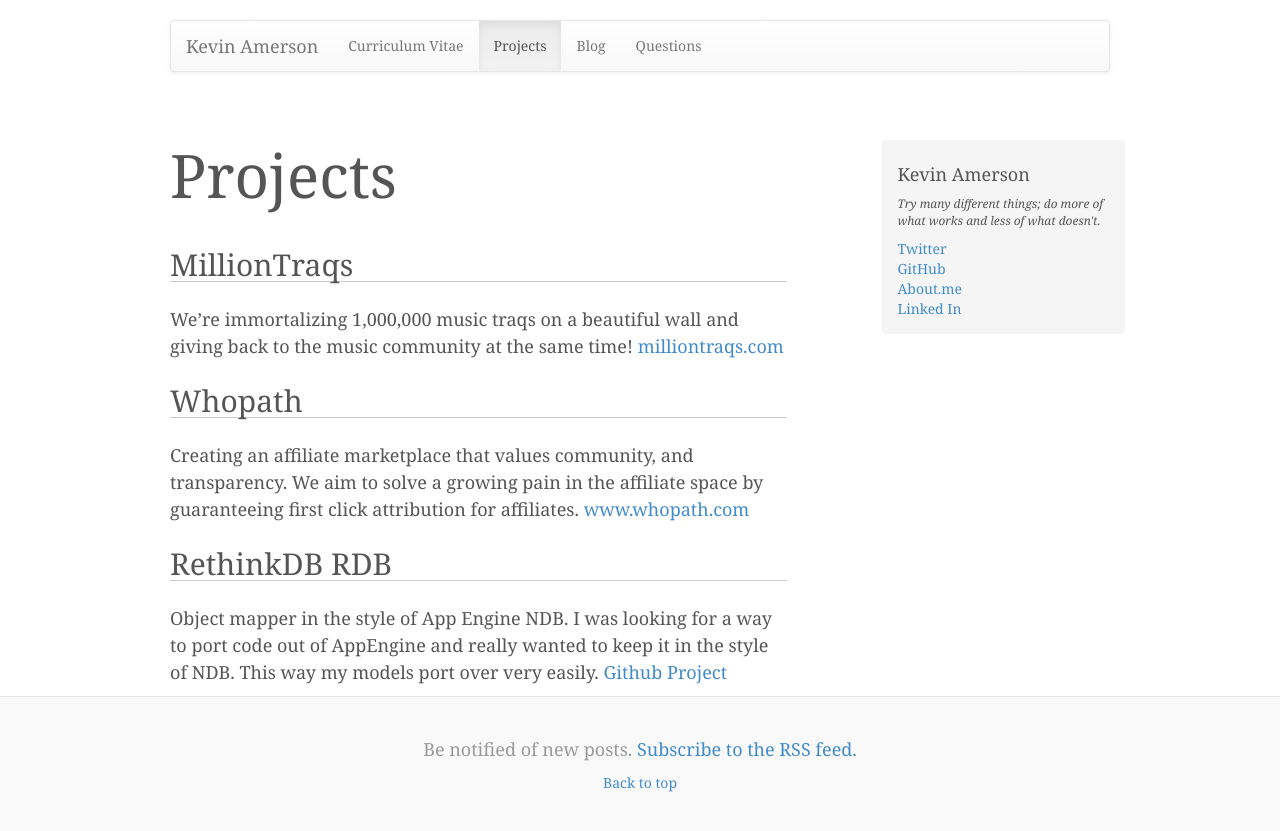
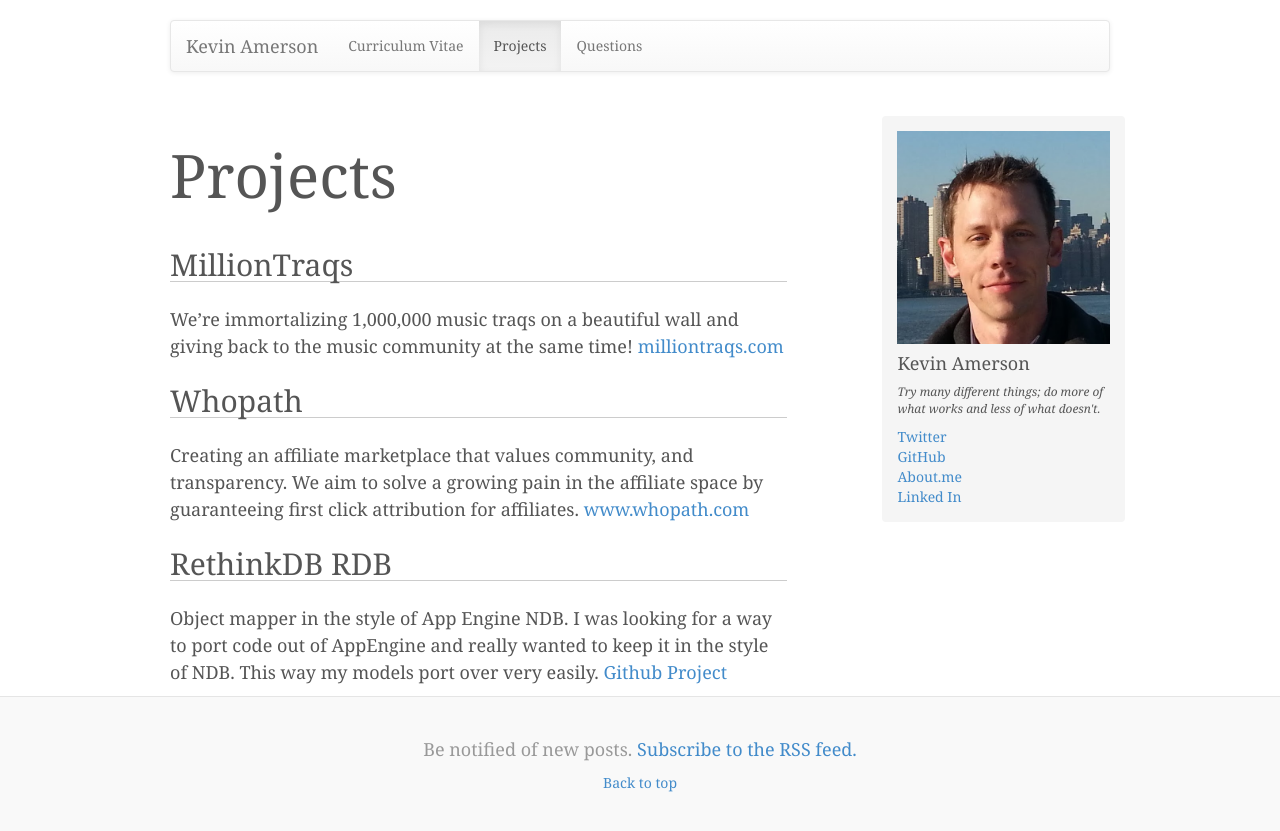
Before and after one commit to rayleyva/caoimhghin.github.io, a Jekyll site: the page built from projects.md, in a window 1280 px wide. Shown: the top 831 px of the page. Built offline with Jekyll 4.4.1, drawn with Linux system fonts in a browser that asks for light colours; nearby versions of some CDN libraries.

Commit message:
some minor changes

```diff
--- a/_includes/head.html
+++ b/_includes/head.html
@@ -4,7 +4,7 @@
     <meta name="viewport" content="width=device-width, initial-scale=1">
     <meta name="description" content="{{ site.description }}">
     <meta name="author" content="Kevin Amerson">
-    <link rel="icon" href="/favicon.ico">
+    <link rel="icon" href="/profile.jpg">
 
     <title>{% if page.title %}{{ page.title }}{% else %}{{ site.title }}{% endif %}</title>
 
--- a/_includes/sidebar.html
+++ b/_includes/sidebar.html
@@ -1,5 +1,6 @@
 <div class="col-sm-3 col-sm-offset-1 blog-sidebar">
     <div class="sidebar-module sidebar-module-inset">
+        <img src="/profile.jpg" style="width:100%" />
         <h4>Kevin Amerson</h4>
         <p class="small"><em>Try many different things; do more of what works and less of what doesn't.</em></p>
         <ol class="list-unstyled">
--- a/_includes/styles.css
+++ b/_includes/styles.css
@@ -95,7 +95,7 @@
 }
 
 .blog-sidebar {
-    margin-top:48px;
+    margin-top:24px;
 }
 /*
  * Footer
--- a/index.html
+++ b/index.html
@@ -2,5 +2,8 @@
 layout: default
 ---
 <div class="home">
-
+    <h3>Recent posts</h3>
+    {% for post in site.posts limit:4 %}
+    <h4><a class="post-link" href="{{ post.url | prepend: site.baseurl }}">{{ post.title }}</a> <span class="post-meta">{{ post.date | date: "%b %-d, %Y" }}</span></h4>
+    {% endfor %}
 </div>
```
Also changed, not shown: blog.md (deleted, +0 -14 lines), profile.jpg (added).
